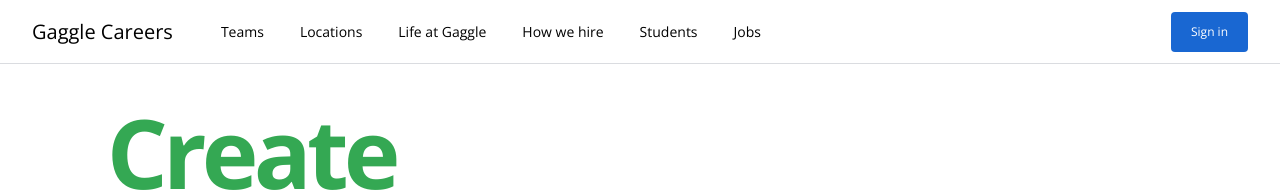
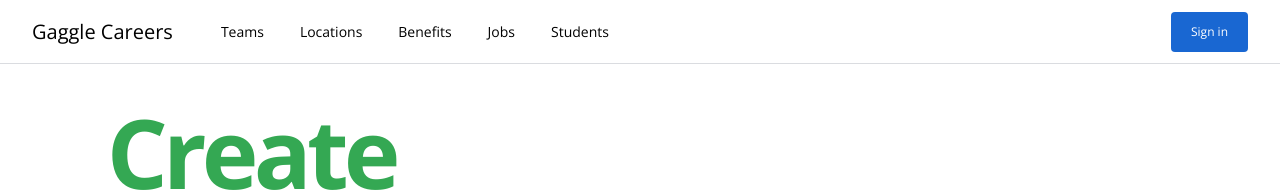
Before and after one commit to neopythe/job-search, a Vue app: page /jobs/results in a window 1280 px wide. Shown: the top 192 px of the page. Built offline with nearby package versions, Linux system fonts and the light colour scheme; grey boxes are pictures that could not be loaded.

Commit message:
update navigation menu items

```diff
--- a/src/components/Navigation/MainNav.vue
+++ b/src/components/Navigation/MainNav.vue
@@ -52,14 +52,7 @@ export default {
   },
   data() {
     return {
-      menuItems: [
-        'Teams',
-        'Locations',
-        'Life at Gaggle',
-        'How we hire',
-        'Students',
-        'Jobs',
-      ],
+      menuItems: ['Teams', 'Locations', 'Benefits', 'Jobs', 'Students'],
       isLoggedIn: false,
     }
   },
```
